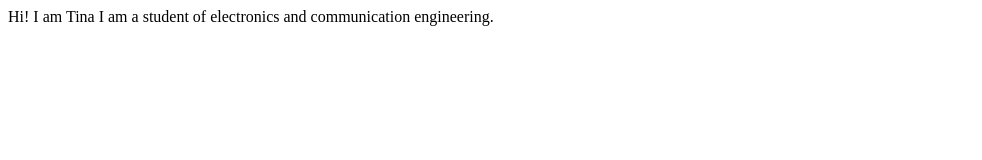
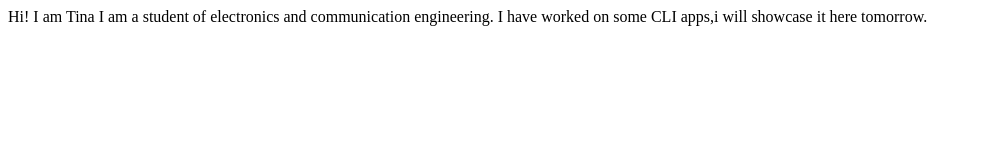
Before and after one commit to tinabaid/tinabaid.com, a plain HTML site: page index.html in a window 1280 px wide. Shown: the whole page, without its empty margins (0-982 px from the left). Drawn offline with Linux system fonts and the light colour scheme.

Commit message:
update details of project

```diff
--- a/index.html
+++ b/index.html
@@ -9,5 +9,7 @@
     Hi! I am Tina
 
     I am a student of electronics and communication engineering.
+
+    I have worked on some CLI apps,i will showcase it here tomorrow.
 </body>
 </html>
```
